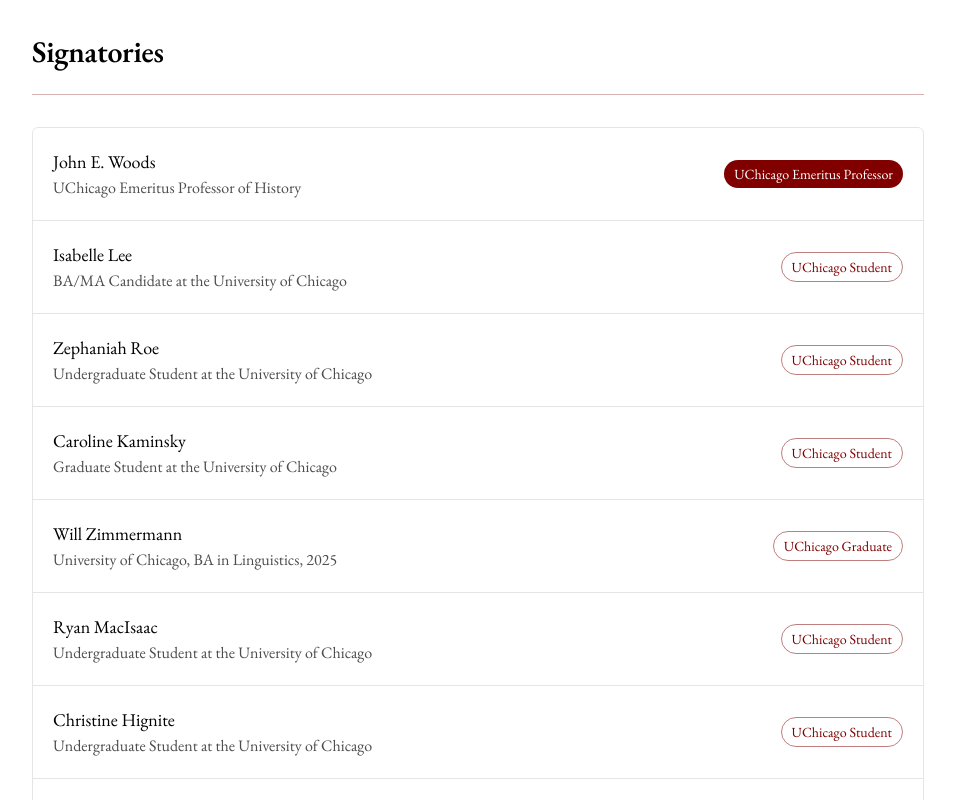
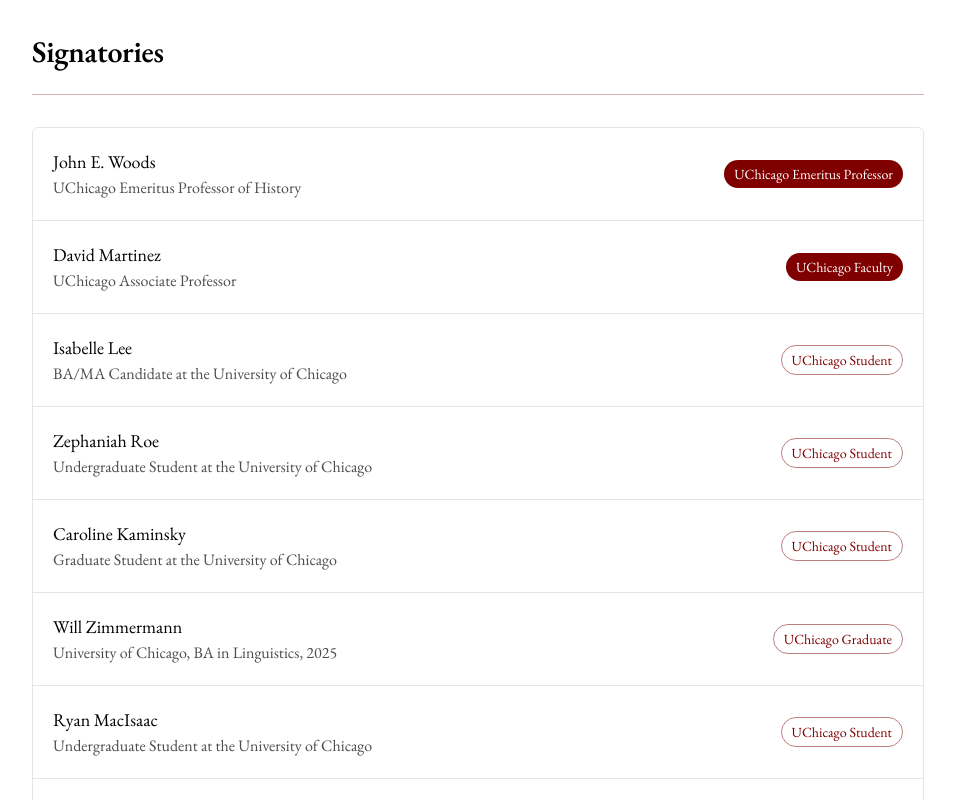
Before and after one commit to zroe1/uchicago-open-letter, a Next.js app: page / in a window 1280 px wide. Shown: the part 3660-4460 px from the top of the page, without its empty margins (316-1271 px from the left). Built offline with nearby package versions, Linux system fonts and the light colour scheme.

Commit message:
update sign

```diff
--- a/src/app/page.tsx
+++ b/src/app/page.tsx
@@ -410,6 +410,12 @@
                   badgeType: "emphasized",
                 },
                 {
+                  name: "David Martinez",
+                  title: "UChicago Associate Professor",
+                  badge: "UChicago Faculty",
+                  badgeType: "emphasized",
+                },
+                {
                   name: "Isabelle Lee",
                   title: "BA/MA Candidate at the University of Chicago",
                   badge: "UChicago Student",
@@ -457,12 +463,23 @@
                   badge: "UChicago Student",
                   badgeType: "normal",
                 },
+                {
+                  name: "Rohan Rao",
+                  title: "Undergraduate Student at the University of Chicago",
+                  badge: "UChicago Student",
+                  badgeType: "normal",
+                },
+                {
+                  name: "Alex Hasapis",
+                  badge: null,
+                },
               ].map((p, idx) => (
                 <li key={idx} className="flex items-center justify-between p-4 md:p-5">
                   <div>
                     <div className="text-base md:text-lg">{p.name}</div>
                     <div className="text-sm md:text-base text-black/70">{p.title}</div>
                   </div>
+                  {p.badge && (
                     <span
                       className={`inline-flex items-center rounded-full px-2.5 py-1 text-xs md:text-sm ${
                         p.badgeType === "emphasized"
@@ -471,6 +488,7 @@
                       }`}>
                       {p.badge}
                     </span>
+                  )}
                 </li>
               ))}
             </ul>
```
Lines whose indentation alone changed are shown as unchanged.
